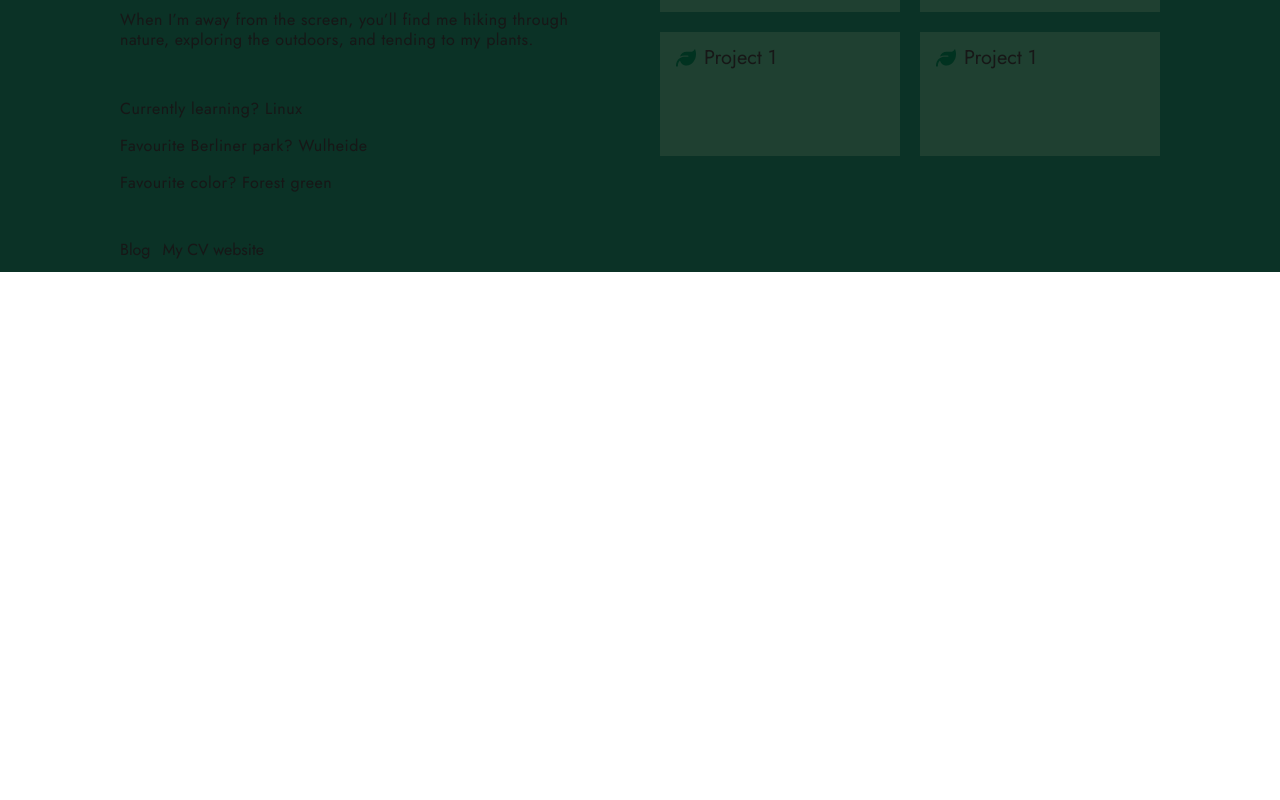
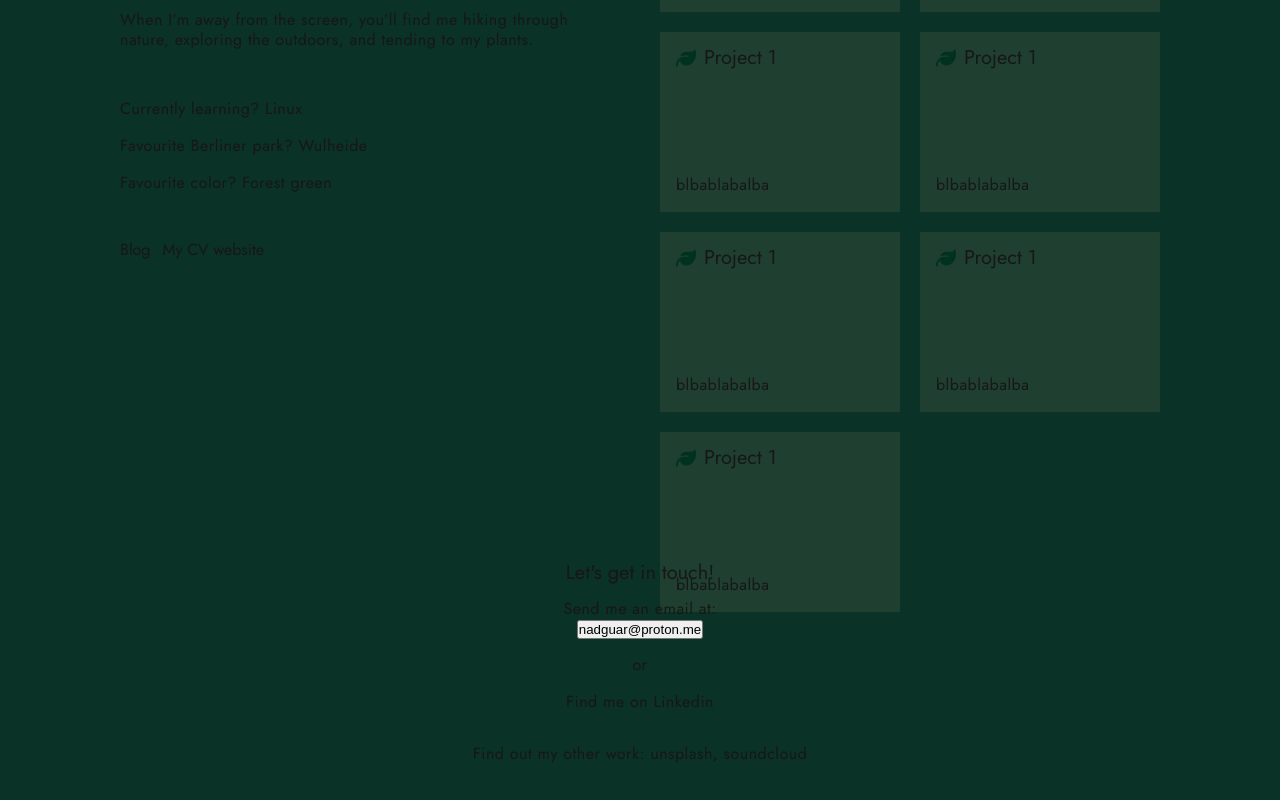
Before and after one commit to JackGarrus/nadyg-website, a Next.js app: page / in a window 1280 px wide. Shown: the part 528-1328 px from the top of the page. Before the commit the page ends 800 px from the top, so only its background shows below. Built offline with nearby package versions, Linux system fonts and the light colour scheme.

Commit message:
Layout contacts + copy email to clipboard

```diff
--- a/src/app/page.module.css
+++ b/src/app/page.module.css
@@ -15,7 +15,8 @@
 }
 
 .yapSection,
-.projectsSection {
+.projectsSection,
+.contactsSection {
   display: flex;
   flex-direction: column;
   width: 100%;
@@ -23,14 +24,9 @@
   padding: 20px;
 }
 
-.yapSection {
-  /* background-color: #427859; */
-  background-color: transparent;
-}
-
-.projectsSection {
-  /* background-color: #5a8c70; */
-  overflow-y: scroll;
+.contactsSection {
+  justify-content: center;
+  align-items: center;
 }
 
 .linksContainer {
--- a/src/app/page.tsx
+++ b/src/app/page.tsx
@@ -5,9 +5,18 @@ import s from "./page.module.css";
 import LeafIcon from "./icons/leaf";
 import { motion, MotionConfig } from "motion/react";
 import Link from "next/link";
+import { useState } from "react";
 
 export default function Home() {
+  const [isCopied, setIsCopied] = useState<boolean | undefined>(undefined);
+
+  const copy = (text: string): void => {
+    navigator.clipboard.writeText(text);
+    setIsCopied(true);
+  };
+
   return (
+    <>
       <div className={s.page}>
         <div className={s.container}>
           <section className={s.yapSection}>
@@ -27,8 +36,8 @@ export default function Home() {
               animate={{ opacity: 1 }}
               transition={{ delay: 0.2 }}
             >
-            Hi, I am <strong>Nadia G.</strong> from Berlin, a seasoned software
-            engineer with 9 years of experience @ Doctolib.
+              Hi, I am <strong>Nadia G.</strong> from Berlin, a seasoned
+              software engineer with 9 years of experience @ Doctolib.
             </motion.p>
             <br />
             <br />
@@ -39,9 +48,9 @@ export default function Home() {
               transition={{ delay: 0.3 }}
             >
               I also work on indie apps in my spare time. I love experimenting
-            with new ideas and building tools that solve problems, whether it’s
-            something simple to make my life a little easier or a more complex
-            project that challenges my skills.
+              with new ideas and building tools that solve problems, whether
+              it’s something simple to make my life a little easier or a more
+              complex project that challenges my skills.
             </motion.p>
             <br />
             <br />
@@ -52,8 +61,8 @@ export default function Home() {
               transition={{ delay: 0.4 }}
             >
               On my blog, I write about everything from{" "}
-            <strong>coding tips</strong>, <strong>productivity hacks</strong> to
-            reflections on my <strong>job journey</strong> and the{" "}
+              <strong>coding tips</strong>, <strong>productivity hacks</strong>{" "}
+              to reflections on my <strong>job journey</strong> and the{" "}
               <strong>pop culture</strong> that inspires me.
             </motion.p>
             <br />
@@ -77,8 +86,8 @@ export default function Home() {
               animate={{ opacity: 1 }}
               transition={{ delay: 0.6 }}
             >
-            When I’m away from the screen, you’ll find me hiking through nature,
-            exploring the outdoors, and tending to my plants.
+              When I’m away from the screen, you’ll find me hiking through
+              nature, exploring the outdoors, and tending to my plants.
             </motion.p>
             <br />
             <br />
@@ -118,7 +127,12 @@ export default function Home() {
                 transition={{ delay: 2.2 }}
                 className={s.link}
               >
-              <Link key="/blog" href="/blog" target="blank" className={s.link}>
+                <Link
+                  key="/blog"
+                  href="/blog"
+                  target="blank"
+                  className={s.link}
+                >
                   Blog
                 </Link>
               </motion.div>
@@ -268,5 +282,29 @@ export default function Home() {
           </section>
         </div>
       </div>
+      <div className={s.page}>
+        <div className={s.container}>
+          <section className={s.contactsSection}>
+            <h2 className="h2">Let&apos;s get in touch!</h2>
+            <br />
+            <p className="paragraph">Send me an email at:</p>
+            <div>
+              <button onClick={() => copy("nadguar@proton.me")}>
+                nadguar@proton.me
+              </button>
+              {isCopied && <span>Copied!</span>}
+            </div>
+            <br />
+            <p className="paragraph">or</p>
+            <br />
+            <p className="paragraph">Find me on Linkedin</p>
+            <br /> <br />
+            <p className="paragraph">
+              Find out my other work: unsplash, soundcloud{" "}
+            </p>
+          </section>
+        </div>
+      </div>
+    </>
   );
 }
```
Lines whose indentation alone changed are shown as unchanged.
